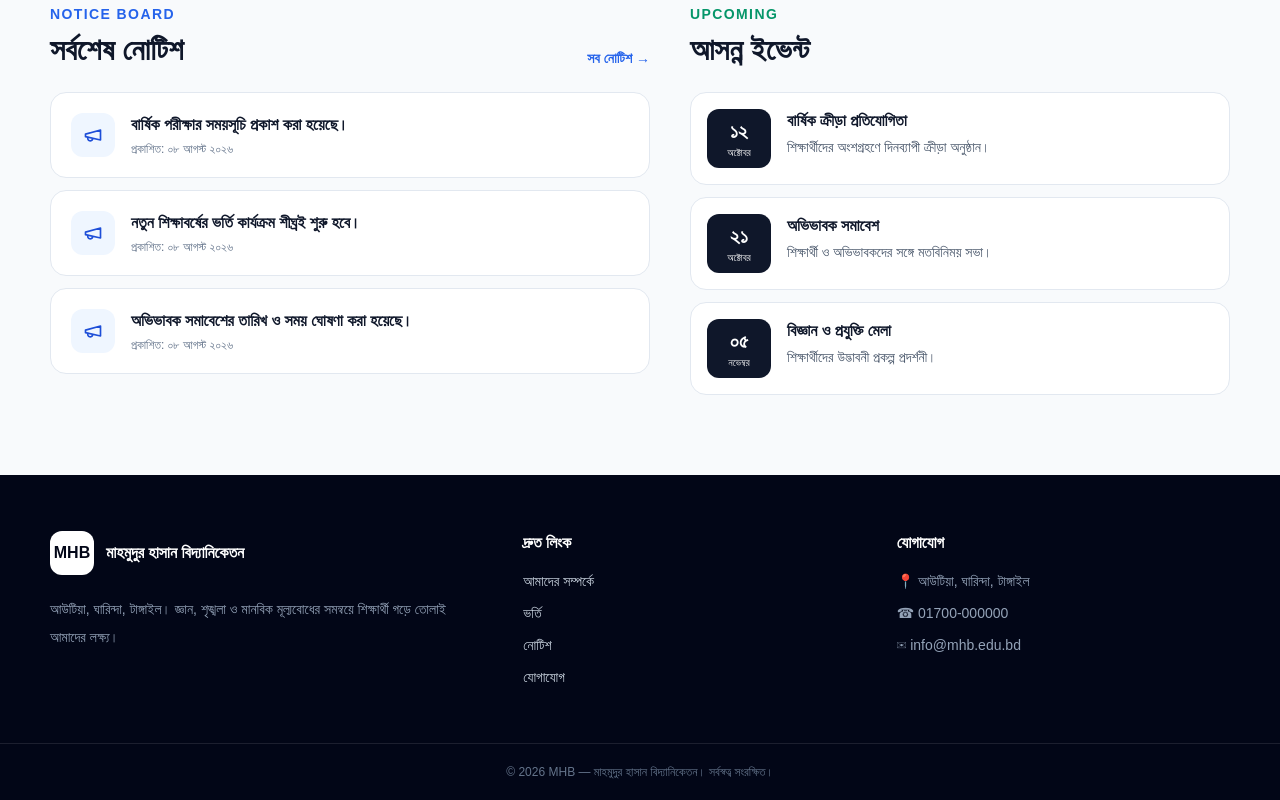
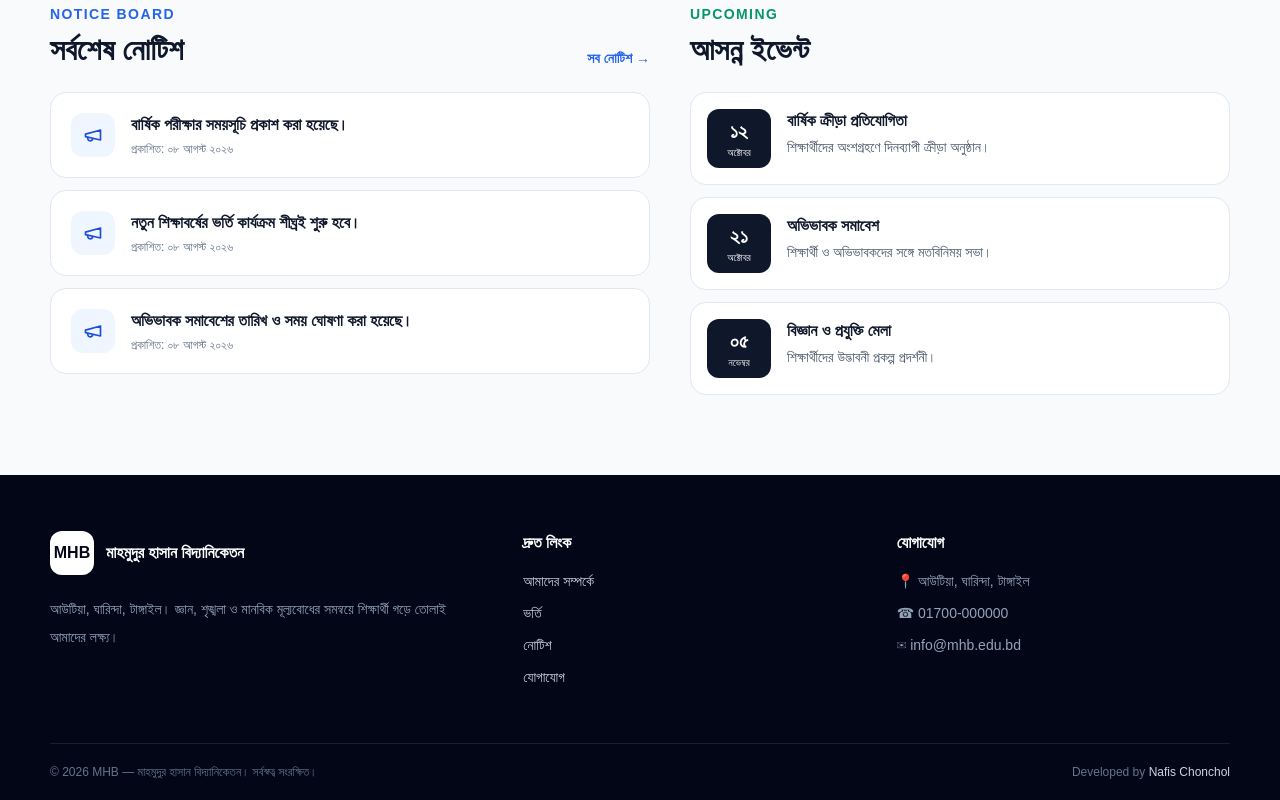
Before and after one commit to nafischonchol/mhb, a Next.js app: page / in a window 1280 px wide. Shown: the part 885-1685 px from the top of the page. Built offline with nearby package versions, Linux system fonts and the light colour scheme.

Commit message:
Add Developed by Nafis Chonchol credit to footer and README

```diff
--- a/components/Footer.tsx
+++ b/components/Footer.tsx
@@ -8,7 +8,10 @@ export default function Footer() {
         <div><h3 className="font-bold text-white">দ্রুত লিংক</h3><div className="mt-4 grid gap-3 text-sm"><Link href="/about">আমাদের সম্পর্কে</Link><Link href="/admission">ভর্তি</Link><Link href="/notices">নোটিশ</Link><Link href="/contact">যোগাযোগ</Link></div></div>
         <div><h3 className="font-bold text-white">যোগাযোগ</h3><div className="mt-4 space-y-3 text-sm text-slate-400"><p>📍 আউটিয়া, ঘারিন্দা, টাঙ্গাইল</p><p>☎ 01700-000000</p><p>✉ info@mhb.edu.bd</p></div></div>
       </div>
-      <div className="border-t border-white/10 py-5 text-center text-xs text-slate-500">© 2026 MHB — মাহমুদুর হাসান বিদ্যানিকেতন। সর্বস্বত্ব সংরক্ষিত।</div>
+      <div className="border-t border-white/10 py-5 text-center text-xs text-slate-500 flex flex-col md:flex-row items-center justify-between container-site gap-2">
+        <span>© 2026 MHB — মাহমুদুর হাসান বিদ্যানিকেতন। সর্বস্বত্ব সংরক্ষিত।</span>
+        <span>Developed by <span className="text-slate-300 font-medium">Nafis Chonchol</span></span>
+      </div>
     </footer>
   );
 }
```
Also changed, not shown: 1 other file (tests, documents, lock files or other folders).
